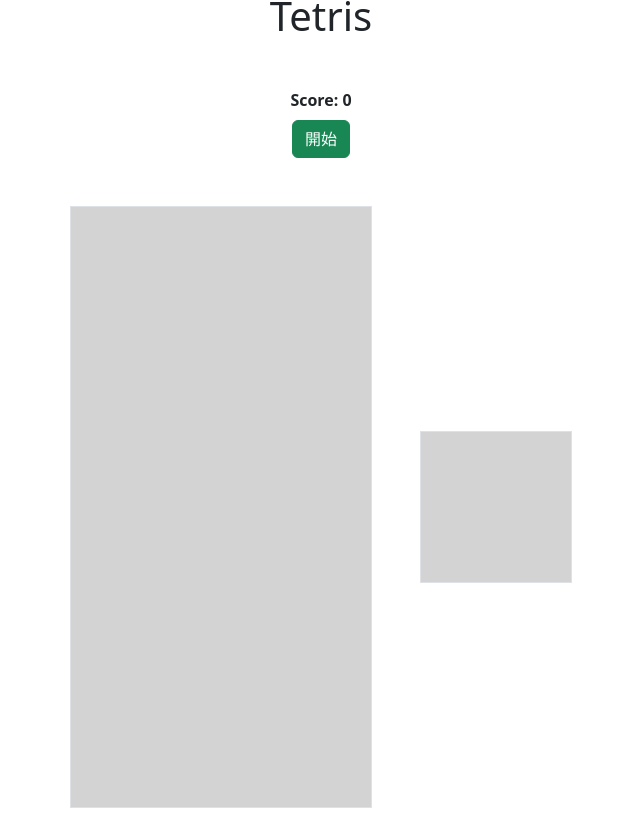
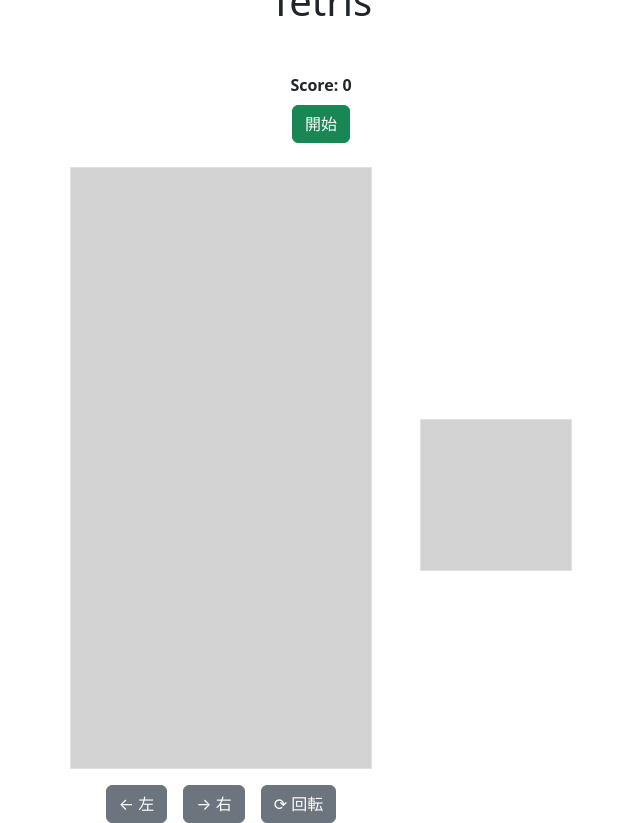
Before and after one commit to d2-beginner-Blue/work-space, a plain HTML site: page index.html in a window 1280 px wide. Shown: the whole page, without its empty margins (319-959 px from the left). Drawn offline with nearby package versions, Linux system fonts and the light colour scheme.

Commit message:
feat: ゲームレイアウトを改善し、移動ボタンを追加
- ヘッダーのマージンを調整（mb-5 → mb-4）
- メインエリアのレイアウトを縦方向に変更
- 移動ボタン（左、右、回転）を追加
- ゲームエリアとNEXTエリアの配置を最適化

```diff
--- a/index.html
+++ b/index.html
@@ -10,7 +10,7 @@
     <link rel="stylesheet" href="css/style.css">
 </head>
 <body class="d-flex flex-column justify-content-center align-items-center vh-100">
-    <header class="header text-center mb-5">
+    <header class="header text-center mb-4">
         <h1 class="title mb-5">Tetris</h1>
         <div class="score fw-semibold mb-2">Score: <span id="score">0</span></div>
         <div class="button-area">
@@ -27,18 +27,25 @@
         </div>
     </header>
 
-    <main class="main d-flex justify-content-center align-items-stretch">
-        <section class="game-area d-flex gap-3 justify-content-center gap-5">
+    <main class="main d-flex justify-content-center align-items-stretch gap-5">
+        <section class="game-area d-flex gap-3 flex-column justify-content-center">
+            <!-- メインエリア -->
             <canvas id="main-canvas"  width="300" height="600" class="border">
             </canvas>
+
+            <!-- 移動ボタン -->
+            <div class="d-flex gap-3 justify-content-center">
+                <button class="btn btn-secondary" id="move-left">← 左</button>
+                <button class="btn btn-secondary" id="move-right">→ 右</button>
+                <button class="btn btn-secondary" id="rotate">⟳ 回転</button>
+            </div>
+        </section>
 
             <!-- NEXTエリア -->
             <div class="d-flex flex-column justify-content-center">
                 <canvas id="next-canvas" width="150" height="150" class="border">
                 </canvas>
             </div>
-
-        </section>
     </main>
     <script src="js/main.js"></script>
     <script src="js/board.js"></script>
```
